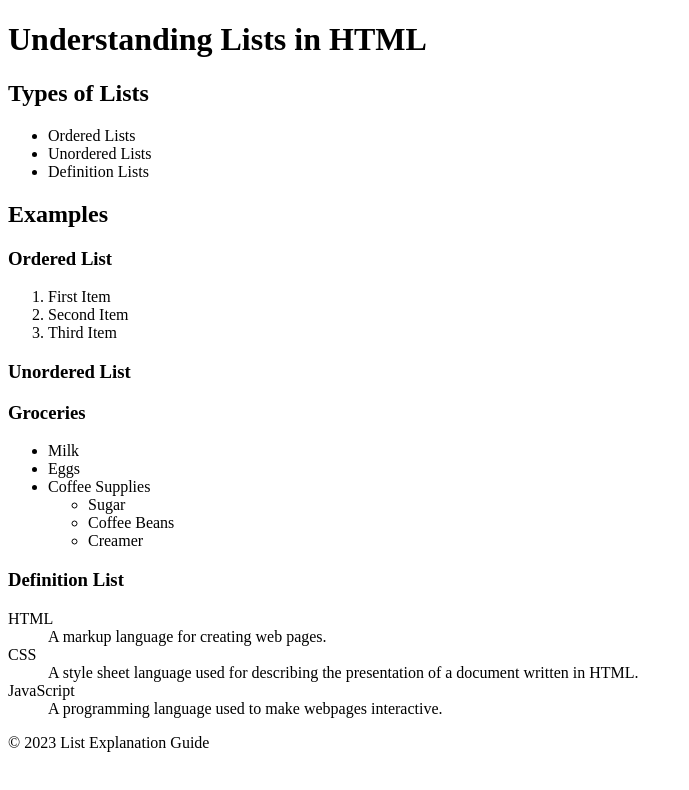
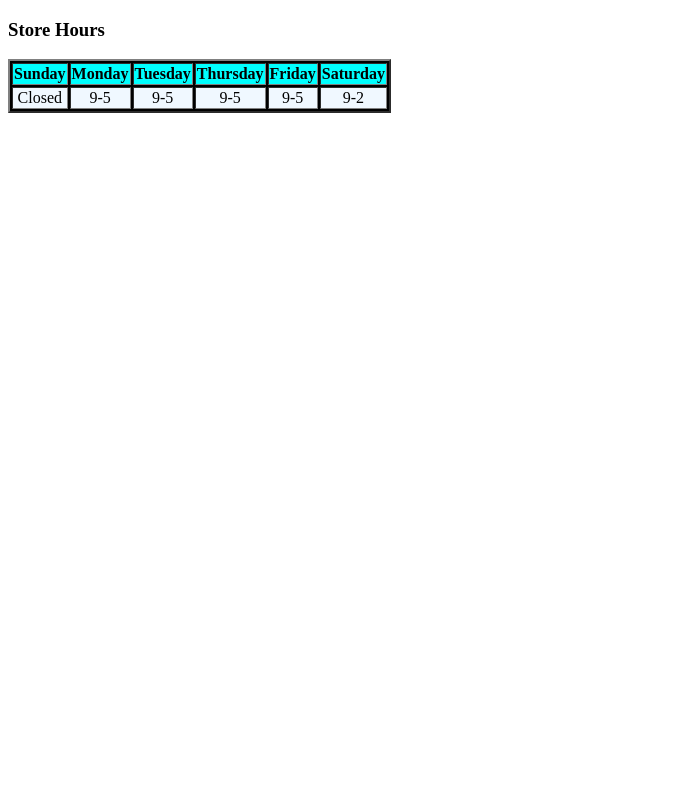
Before and after one commit to LittlePitza/html-css-steps, a plain HTML site: page website/index.html in a window 1280 px wide. Shown: the whole page, without its empty margins (0-689 px from the left). Drawn offline with Linux system fonts and the light colour scheme.

Commit message:
Update webpage using tables
Replaced the previous list-related content with a table showcasing store hours. e to reflect the new content focus.

```diff
--- a/website/index.html
+++ b/website/index.html
@@ -6,73 +6,28 @@
     <!-- Sets the character encoding to UTF-8 for proper text display -->
     <meta name="viewport" content="width=device-width, initial-scale=1.0">
     <!-- Ensures the page is responsive and scales correctly on different devices -->
-    <title>List Explanation</title>
+    <title>Tables</title>
     <!-- Sets the title of the webpage -->
 </head>
 <body>
-    <header>
-        <!-- Header section containing the main heading -->
-        <h1>Understanding Lists in HTML</h1>
-    </header>
-    <main>
-        <!-- Main content of the page -->
-        <section>
-            <!-- Section explaining types of lists -->
-            <h2>Types of Lists</h2>
-            <ul>
-                <!-- Unordered list of different types of lists -->
-                <li>Ordered Lists</li>
-                <li>Unordered Lists</li>
-                <li>Definition Lists</li>
-            </ul>
-        </section>
-        <section>
-            <!-- Section with examples of different lists -->
-            <h2>Examples</h2>
-            <article>
-                <!-- Article for Ordered List example -->
-                <h3>Ordered List</h3>
-                <ol>
-                    <!-- Ordered list with numbered items -->
-                    <li>First Item</li>
-                    <li>Second Item</li>
-                    <li>Third Item</li>
-                </ol>
-            </article>
-            <article>
-                <!-- Article for Unordered List example -->
-                <h3>Unordered List</h3>
-                <h3>Groceries</h3>
-                <ul>
-                    <!-- Unordered list of groceries -->
-                    <li>Milk</li>
-                    <li>Eggs</li>
-                    <li>Coffee Supplies</li>
-                    <ul>
-                        <!-- Sub-list for coffee supplies -->
-                        <li>Sugar</li>
-                        <li>Coffee Beans</li>
-                        <li>Creamer</li>
-                    </ul>
-                </ul>
-            </article>
-            <article>
-                <!-- Article for Definition List example -->
-                <h3>Definition List</h3>
-                <dl>
-                    <dt>HTML</dt>
-                    <dd>A markup language for creating web pages.</dd>
-                    <dt>CSS</dt>
-                    <dd>A style sheet language used for describing the presentation of a document written in HTML.</dd>
-                    <dt>JavaScript</dt>
-                    <dd>A programming language used to make webpages interactive.</dd>
-                </dl>
-            </article>
-        </section>
-    </main>
-    <footer>
-        <!-- Footer section with copyright info -->
-        <p>&copy; 2023 List Explanation Guide</p>
-    </footer>
+    <h3>Store Hours</h3>
+    <table border="2" style="background-color: black">
+        <tr align="center" style="background-color: cyan">
+            <th>Sunday</th>
+            <th>Monday</th>
+            <th>Tuesday</th>
+            <th>Thursday</th>
+            <th>Friday</th>
+            <th>Saturday</th>
+        </tr>
+        <tr align="center" style="background-color: aliceblue">
+            <td>Closed</td>
+            <td>9-5</td>
+            <td>9-5</td>
+            <td>9-5</td>
+            <td>9-5</td>
+            <td>9-2</td>
+        </tr>
+    </table>
 </body>
 </html>
```
